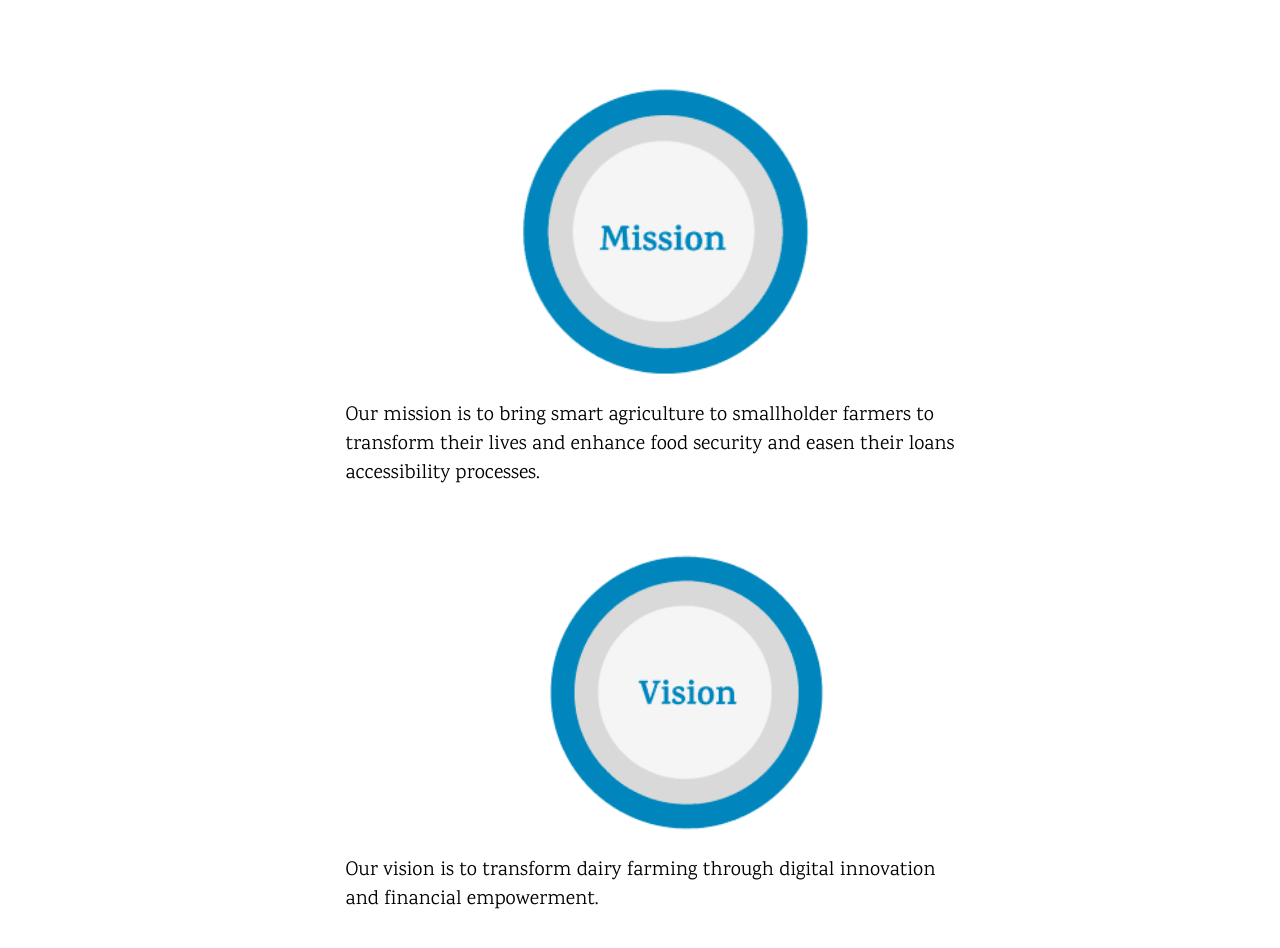
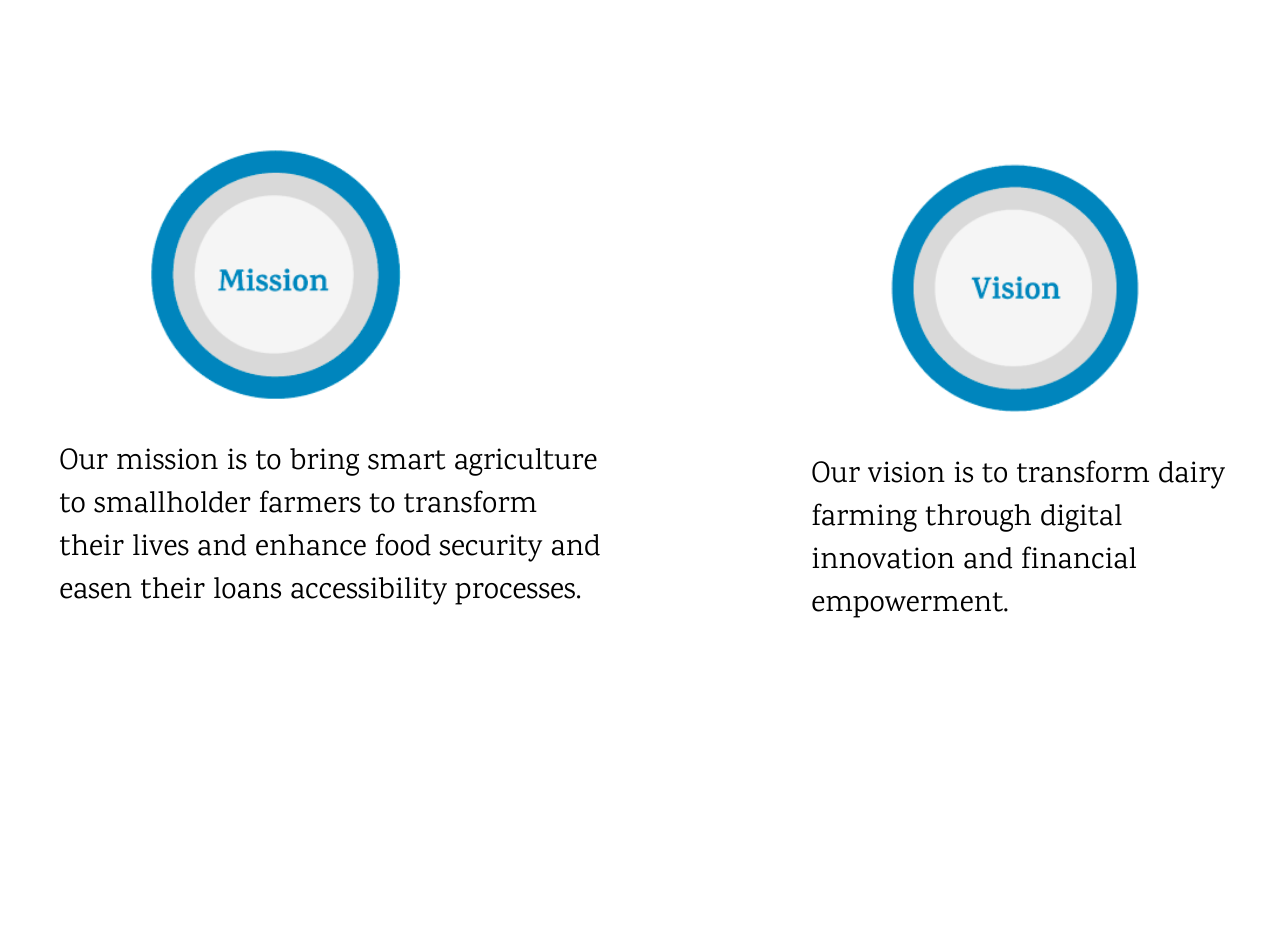
Before and after one commit to akirachix/Tech-Marvels-Informational, a React (Create React App) app in the folder wezesha/: page / in a window 1280 px wide. Shown: the top 948 px of the page. After the commit the page ends 800 px from the top, so only its background shows below. Built offline with nearby package versions, Linux system fonts and the light colour scheme.

Commit message:
done changes

```diff
--- a/wezesha/src/Vision-Mission/index.css
+++ b/wezesha/src/Vision-Mission/index.css
@@ -308,44 +308,44 @@ body{
 
 @media screen and (min-width:1020px) and (max-width:1280px){
     body{
-        display: block;
+        display: flex;
         margin-left: -3.5%;
-        font-size: 20px;
-        margin-top: 5%;
+        font-size: 24px;
         font-family: 'Karma',sans-serif;
         margin-bottom: 5%;
     }
 
     .mission-text{
-        width:60%;
-        margin-left: 25%;
+        width:70%;
+        margin-left: 18%;
         flex-wrap: wrap;
     }
 
     .vision-text{
-        width:60%;
+        width:90%;
         flex-wrap: wrap;
-        margin-left: 25%;
+        margin-left: 2px;
+        margin-top: -4px;
     }
 
     #mission-image{
-        margin-left: 40%;
-        width: 400px;
+        margin-left: 30%;
+        width: 350px;
     }
 
     #vision-image{
-        margin-left: 40%;
-        width: 309px;
-        margin-top: 33px;
+        margin-left: 12%;
+        width: 280px;
+        margin-top: 5px;
     }
 
 }
 
 @media screen and (min-width:1280px) and (max-width:1400px){
     body{
-        display: block;
-        margin-left: 17px;
-        font-size: 20px;
+        display: flex;
+        margin-left: 10px;
+        font-size: 30px;
         margin-top: 5%;
         font-family: 'Karma',sans-serif;
         margin-bottom: 5%;
@@ -354,28 +354,28 @@ body{
     }
 
     .mission-text{
-        width:50%;
-        margin-left: 25%;
+        width:70%;
+        margin-left: 5%;
         flex-wrap: wrap;
+        margin-top: 12px;
 
     }
 
     .vision-text{
-        width:50%;
+        width:90%;
         flex-wrap: wrap;
-        margin-left: 255;
-
+        margin-left: 8px;
+        margin-top: 12px;
     }
 
     #mission-image{
-        margin-left: 38%;
+        margin-left: 15%;
         /* width: 23%;  */
     }
 
     #vision-image{
-        margin-left: 40%;
-        margin-top: 33px;
-        margin-left: 40%;
+        margin-left: 15%;
+        margin-top: 5px;
         /* width: 18%; */
     }
 
```
